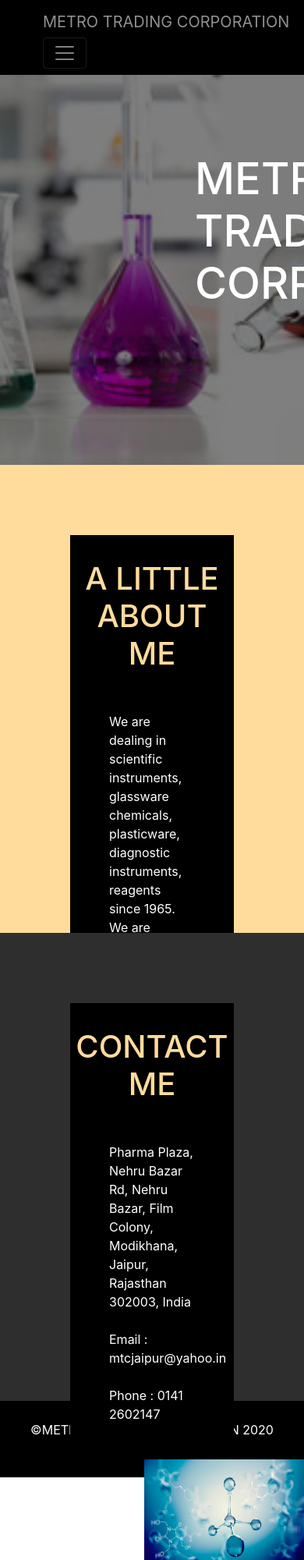
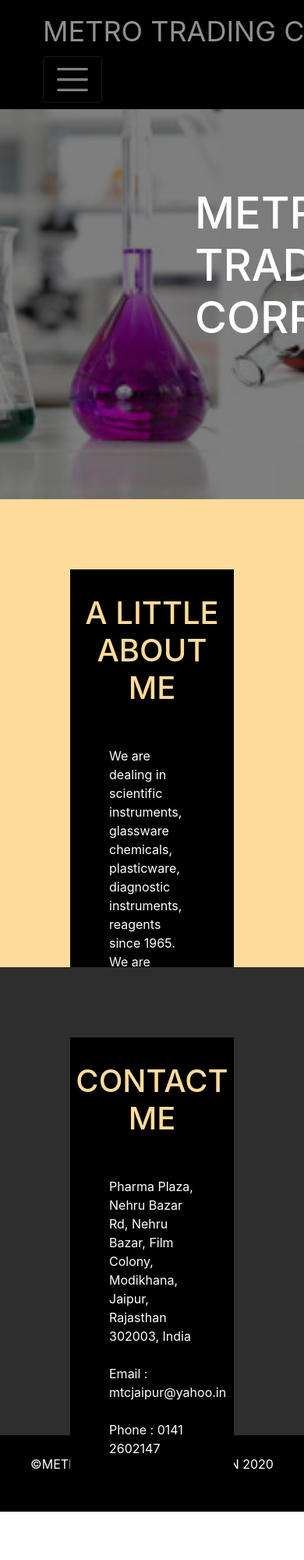
Before and after one commit to yashgupta112/metro2, a plain HTML site: page index.html in a window 390 px wide. Shown: the top 2000 px of the page at 78% size. After the commit the page ends 1938 px from the top, so only its background shows below. Drawn offline with nearby package versions, Linux system fonts and the light colour scheme.

Commit message:
both pages Mobile friendly
commit 2

```diff
--- a/index.html
+++ b/index.html
@@ -2,7 +2,6 @@
 <html lang="en" dir="ltr">
   <head>
     <meta charset="utf-8">
-    <meta name="viewport" content="width=device-width, initial-scale=1.0">
     <title>Metro Trading Corporation</title>
     <link rel="stylesheet" href="https://stackpath.bootstrapcdn.com/bootstrap/4.4.1/css/bootstrap.min.css" integrity="sha384-Vkoo8x4CGsO3+Hhxv8T/Q5PaXtkKtu6ug5TOeNV6gBiFeWPGFN9MuhOf23Q9Ifjh" crossorigin="anonymous">
     <link rel="stylesheet" href="./stlyes.css">
@@ -16,7 +15,7 @@
         <nav class="navbar navbar-expand-lg navbar-dark">
           <a class="navbar-brand" href="#" id="header-nav">METRO TRADING CORPORATION</a>
           <button class="navbar-toggler" type="button" data-toggle="collapse" data-target="#navbarTogglerDemo01" aria-controls="navbarTogglerDemo01" aria-expanded="false" aria-label="Toggle navigation">
-            <span class="navbar-toggler-icon"></span>
+            <span class="navbar-toggler-icon" id="icon"></span>
           </button>
 
           <div class="collapse navbar-collapse" id="navbarTogglerDemo01">
@@ -64,7 +63,7 @@
              We are distributor for various reputed manufacturers ie Borosil etc.
              We are having good  strength  of person for marketing of the products  as well as dia back office work.</p>
         </div>
-        <div class="container abt-div" style="margin-left:45%">
+        <div class="container abt-div" style="margin-left:45%" id="firstPhoto">
         <img src="./images/abt.jpg" alt="image" style="size:100%;">
         </div>
 
@@ -76,7 +75,7 @@
             Email : mtcjaipur@yahoo.in <br><br>
             Phone : 0141 2602147</p>
       </div>
-      <div class="container abt-div" style="margin-left:45%">
+      <div class="container abt-div" style="margin-left:45%" id="secondPhoto">
         <img src="./images/blue.jpg" alt="image" style="size:100%;">
       </div>
     </div>
--- a/stlyes.css
+++ b/stlyes.css
@@ -4,12 +4,21 @@
   }
   #header-nav {
     color: #909090;
+    font-size: 150%;
+  }
+  #icon {
+    width: 50px;
+    height: 50px;
   }
   hr {
     display: none;
   }
   ul {
     margin: 0;
+  }
+  header{
+    min-height: 100px;
+    font-size: 150%;
   }
 
   /* .home-div {
@@ -45,6 +54,9 @@
   #omsons {
     padding: 50px 15% 90px;
     height:1400px;
+  }
+  #firstPhoto, #secondPhoto {
+    display: none;
   }
 }
 
```
Also changed, not shown: products.html (+1 -1 lines).
